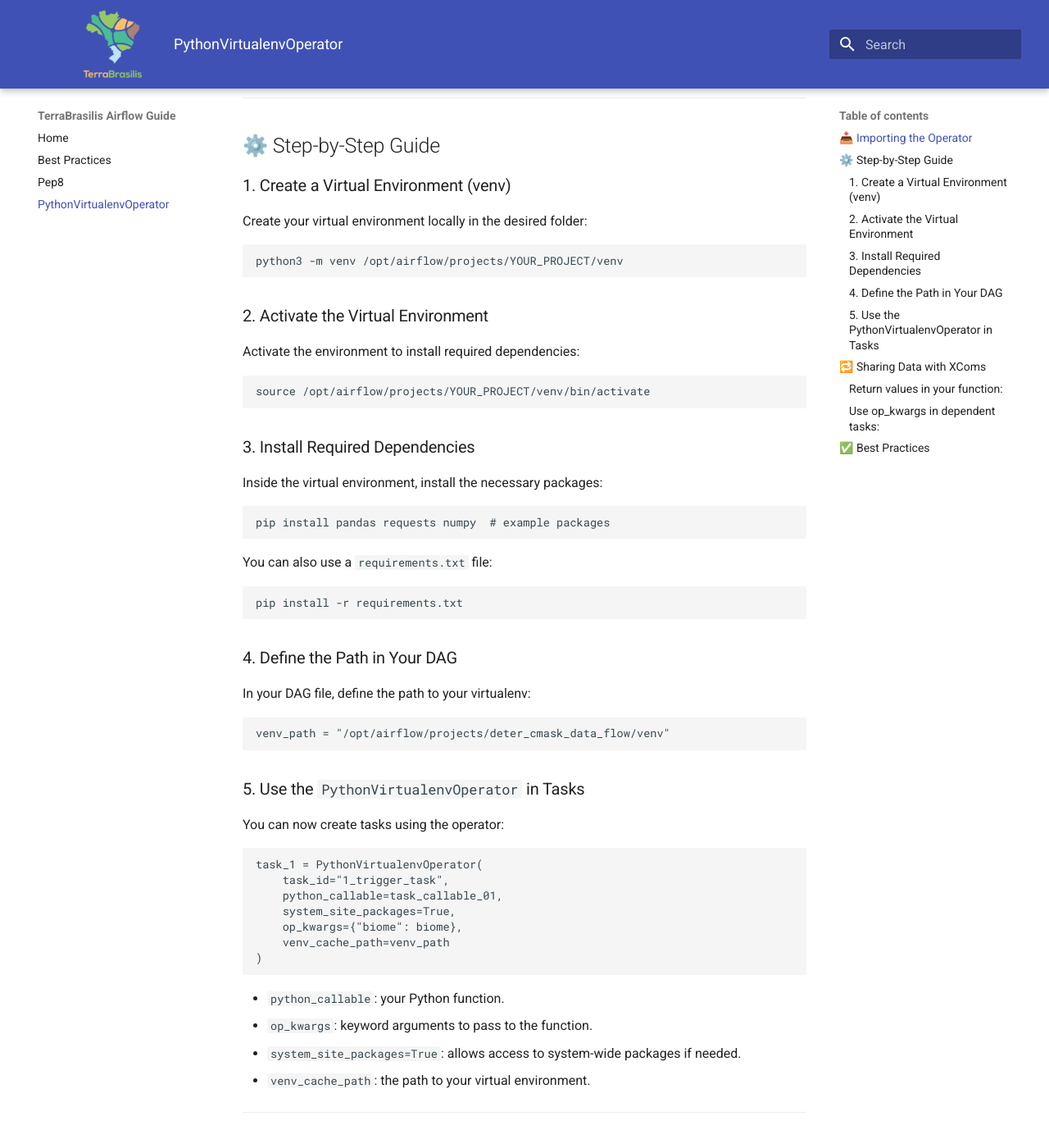
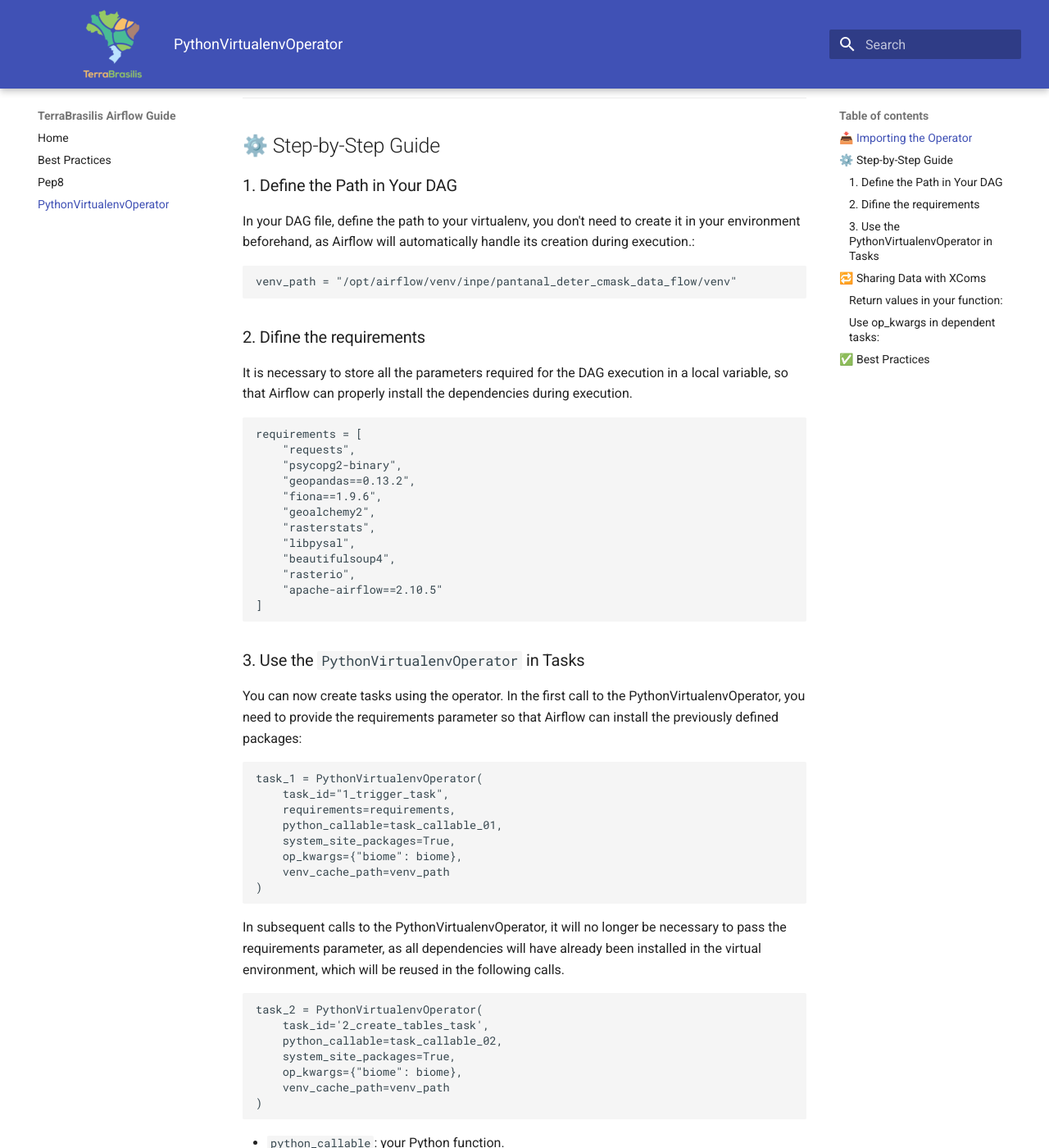
Before and after one commit to terrabrasilis/terrabrasilis-airflow-guide, an MkDocs documentation site: the page built from documentation/docs/python_virtualenv_operator.md, in a window 1280 px wide and 1400 px high, scrolled down 463 px. Shown: the whole window at 82% size. Built offline with MkDocs 1.6.1 and Material for MkDocs 9.7.7, drawn with Linux system fonts in a browser that asks for light colours.

Commit message:
fix virtualenv documentation

````diff
--- a/documentation/docs/python_virtualenv_operator.md
+++ b/documentation/docs/python_virtualenv_operator.md
@@ -16,52 +16,62 @@
 
 ## ⚙️ Step-by-Step Guide
 
-### 1. Create a Virtual Environment (venv)
 
-Create your virtual environment locally in the desired folder:
+### 1. Define the Path in Your DAG
 
-```bash
-python3 -m venv /opt/airflow/projects/YOUR_PROJECT/venv
+In your DAG file, define the path to your virtualenv, you don't need to create it in your environment beforehand, as Airflow will automatically handle its creation during execution.:
+
+```python
+venv_path = "/opt/airflow/venv/inpe/pantanal_deter_cmask_data_flow/venv"
 ```
 
-### 2. Activate the Virtual Environment
+### 2. Difine the requirements
 
-Activate the environment to install required dependencies:
+It is necessary to store all the parameters required for the DAG execution in a local variable, so that Airflow can properly install the dependencies during execution.
 
-```bash
-source /opt/airflow/projects/YOUR_PROJECT/venv/bin/activate
+```python
+requirements = [
+    "requests",
+    "psycopg2-binary",
+    "geopandas==0.13.2",
+    "fiona==1.9.6",
+    "geoalchemy2",
+    "rasterstats",
+    "libpysal",
+    "beautifulsoup4",
+    "rasterio",
+    "apache-airflow==2.10.5"
+]
 ```
 
-### 3. Install Required Dependencies
+### 3. Use the `PythonVirtualenvOperator` in Tasks
 
-Inside the virtual environment, install the necessary packages:
-
-```bash
-pip install pandas requests numpy  # example packages
-```
-
-You can also use a `requirements.txt` file:
-
-```bash
-pip install -r requirements.txt
-```
-
-### 4. Define the Path in Your DAG
-
-In your DAG file, define the path to your virtualenv:
-
-```python
-venv_path = "/opt/airflow/projects/deter_cmask_data_flow/venv"
-```
-
-### 5. Use the `PythonVirtualenvOperator` in Tasks
-
-You can now create tasks using the operator:
+You can now create tasks using the operator.
+In the first call to the PythonVirtualenvOperator, you need
+to provide the requirements parameter so that Airflow can
+install the previously defined packages:
 
 ```python
 task_1 = PythonVirtualenvOperator(
     task_id="1_trigger_task",
+    requirements=requirements,
     python_callable=task_callable_01,
+    system_site_packages=True,
+    op_kwargs={"biome": biome},
+    venv_cache_path=venv_path
+)
+```
+
+In subsequent calls to the PythonVirtualenvOperator,
+it will no longer be necessary to pass the requirements
+parameter, as all dependencies will have already been
+installed in the virtual environment, which will be
+reused in the following calls.
+
+```python
+task_2 = PythonVirtualenvOperator(
+    task_id='2_create_tables_task',
+    python_callable=task_callable_02,
     system_site_packages=True,
     op_kwargs={"biome": biome},
     venv_cache_path=venv_path
````
